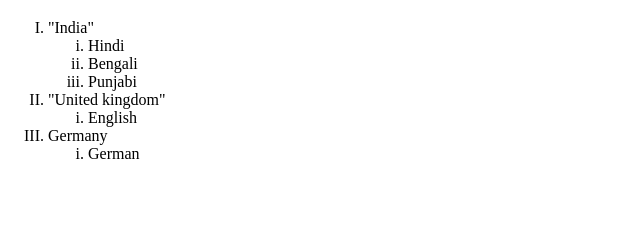
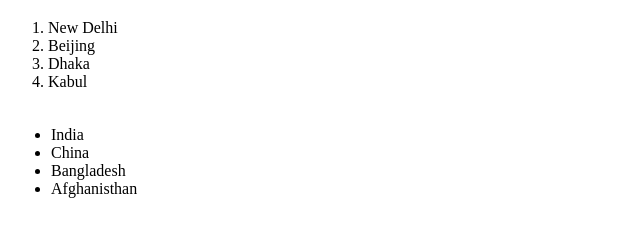
Before and after one commit to coderbhawesh/coderbhawesh.github.io, a plain HTML site: page index.html in a window 1280 px wide. Shown: the part 61-298 px from the top of the page, without its empty margins (0-640 px from the left). Drawn offline with Linux system fonts and the light colour scheme.

Commit message:
Update index.html

```diff
--- a/index.html
+++ b/index.html
@@ -7,34 +7,22 @@
 </head>
 <body>
     <h1>This is my github pages</h1>
-    <ol type = I>
-        <li> "India"
-            <ol type = i>
-                <li>
-                    Hindi
-                </li>
-                <li>
-                    Bengali
-                </li>
-                <li>
-                    Punjabi
-                </li>
-            </ol>
-
-        </li>
-            <li>
-                "United kingdom"
-                <ol type = i>
-                    <li> English </li>
-                </ol>
-        </li>
-
-        <li> Germany
-            <ol type = i>
-                <li> German </li>
-            </ol>
-        </li>
-
-    </ol>
+    <table>
+        <tr>  <td>
+            <ul>
+                <li> India </li>
+                <li> China</li>
+                <li> Bangladesh</li>
+                <li> Afghanisthan</li>
+            </ul>
+            </td>
+            <ol type = 1>
+                <li> New Delhi </li>
+                <li> Beijing </li>
+                <li> Dhaka </li>
+                <li> Kabul </li>
+            </ol></td>
+    </tr>
+    <table>
 </body>
 </html>
```
